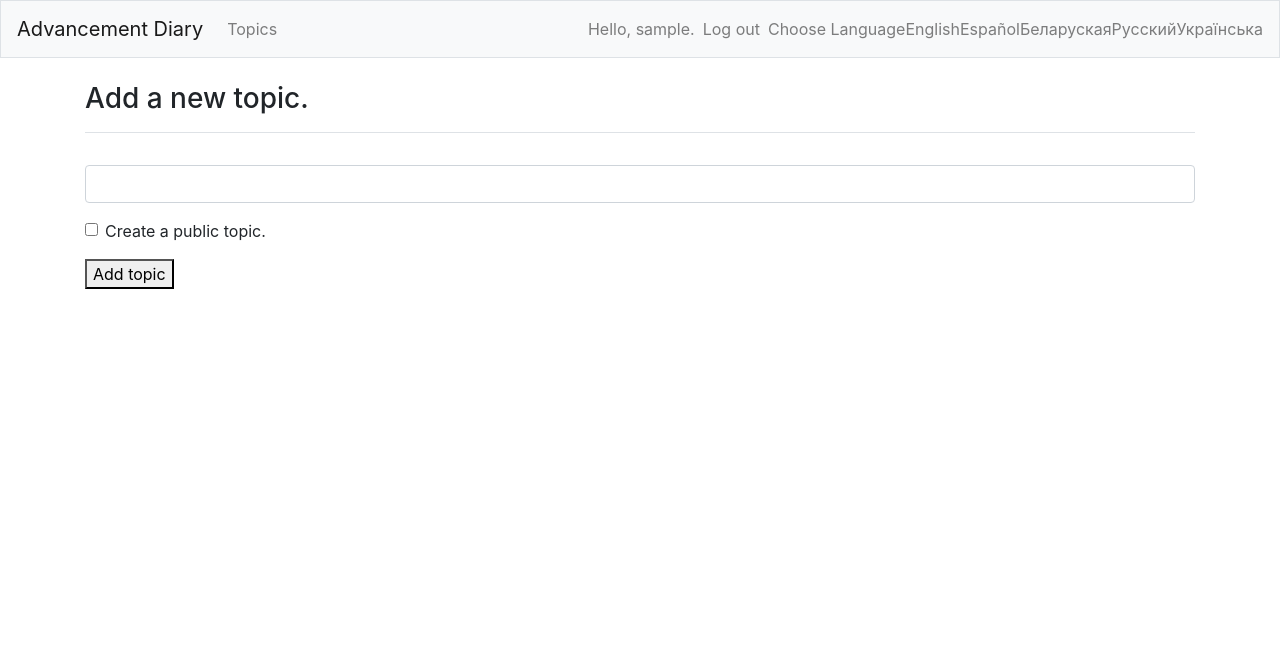
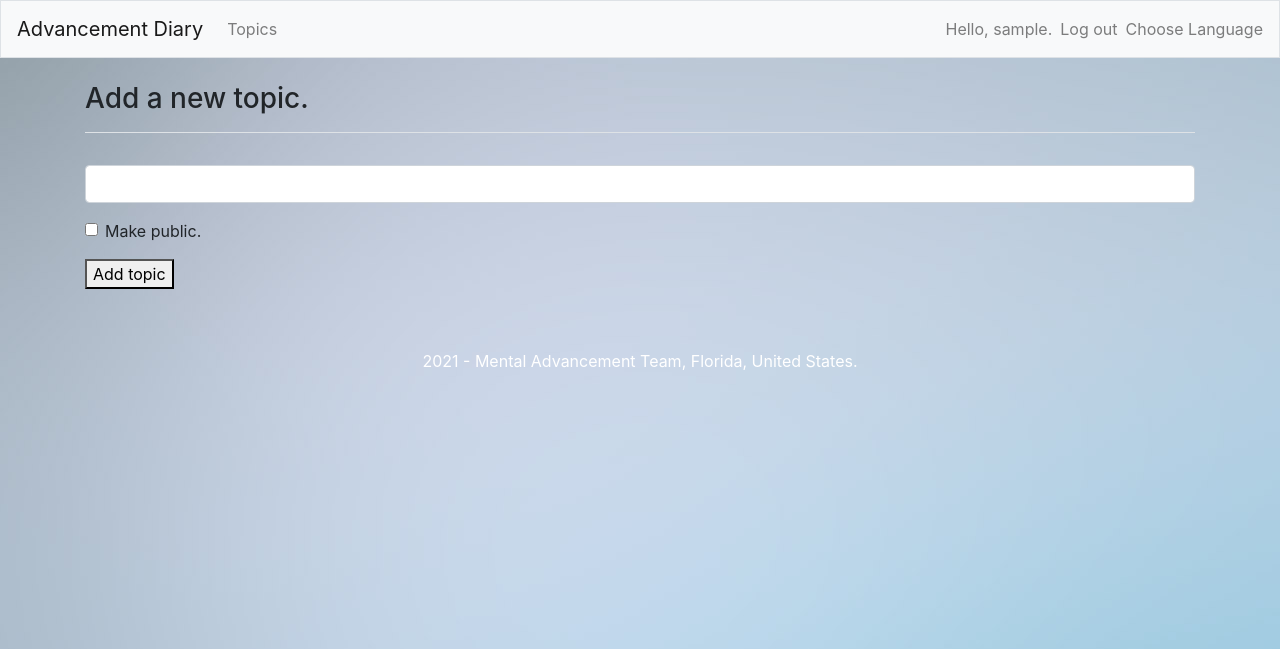
Before and after one commit to dyabk/advancement-diary, a Django app: page /new_topic/ in a window 1280 px wide. Shown: the top 649 px of the page. Run offline with Django 3.2, Linux system fonts and the light colour scheme; the visitor is signed in with stand-in values (Sample User, id 1); some libraries are stand-ins or nearby versions.

Commit message:
Too many changes.

```diff
--- a/learning_log/settings.py
+++ b/learning_log/settings.py
@@ -15,7 +15,6 @@ from pathlib import Path
 
 # Build paths inside the project like this: BASE_DIR / 'subdir'.
 BASE_DIR = Path(__file__).resolve().parent.parent
-
 
 # Quick-start development settings - unsuitable for production
 # See https://docs.djangoproject.com/en/3.2/howto/deployment/checklist/
@@ -89,7 +88,6 @@ DATABASES = {
     }
 }
 
-
 # Password validation
 # https://docs.djangoproject.com/en/3.2/ref/settings/#auth-password-validators
 
--- a/learning_logs/admin.py
+++ b/learning_logs/admin.py
@@ -1,7 +1,8 @@
 from django.contrib import admin
 
-from .models import Topic, Entry
+from .models import Topic, Entry, Comment
 
 # Register your models here.
 admin.site.register(Topic)
 admin.site.register(Entry)
+admin.site.register(Comment)
--- a/learning_logs/forms.py
+++ b/learning_logs/forms.py
@@ -6,7 +6,7 @@ class TopicForm(forms.ModelForm):
     class Meta:
         model = Topic
         fields = ['name', 'public']
-        labels = {'name': '', 'public': 'Create a public topic.'}
+        labels = {'name': '', 'public': 'Make public.'}
 
 class EntryForm(forms.ModelForm):
     class Meta:
--- a/learning_logs/models.py
+++ b/learning_logs/models.py
@@ -37,17 +37,17 @@ class Comment(models.Model):
     topic = models.ForeignKey(Topic, on_delete=models.CASCADE)
     text = models.TextField()
     date_added = models.DateTimeField(auto_now_add=True)
-    owner = models.ForeignKey(User, on_delete=models.CASCADE)
+    author = models.ForeignKey(User, on_delete=models.CASCADE)
 
     class Meta:
         verbose_name_plural = 'comments'
+        ordering = ['date_added']
 
     def __str__(self):
         """Return a string representation of the model."""
 
-        string_representation = f"{self.text[:50]}"
+        comment = f"{self.text[:50]}"
+        if(len(self.text) > 50):
+            comment += "..."
 
-        if(len(self.text) > 50):
-            string_representation += "..."
-
-        return f"{string_representation}"
+        return f'Comment "{comment}" by {self.author}'
--- a/learning_logs/templates/learning_logs/base.html
+++ b/learning_logs/templates/learning_logs/base.html
@@ -1,4 +1,5 @@
 {% load bootstrap4 %}
+{% load static %}
 
 <!doctype html>
 <html lang="en">
@@ -6,13 +7,51 @@
   <meta charset="utf-8">
   <meta name="viewport" content="width=device-width, initial-scale=1,
     shrink-to-fit=no">
+  <style>
+
+    .foot {
+      position: relative;
+      color: #fff;
+      margin-top: 40px;
+      padding: 20px 20px;
+      left: 0;
+      bottom: 0;
+      text-align: center;
+    }
+
+    #footer {
+      position: absolute;
+      bottom: 0;
+      width: 100%;
+    }
+
+    .dropdown {
+      position: relative;
+      display: inline-block;
+    }
+
+    .dropdown-content {
+      display: none;
+      position: absolute;
+      /*background-color: #f9f9f9;*/
+      /*min-width: 160px;
+      box-shadow: 0px 8px 16px 0px rgba(0,0,0,0.2);
+      padding: 12px 16px;
+      z-index: 1;*/
+    }
+
+    .dropdown:hover .dropdown-content {
+      display: block;
+    }
+
+  </style>
   <title>Advancement Diary</title>
 
   {% bootstrap_css %}
   {% bootstrap_javascript jquery='full' %}
 
 </head>
-<body>
+<body style="background-image: url('{% static "learning_logs/images/my_background.jpg" %}');">
 
   <nav class="navbar navbar-expand-md navbar-light bg-light mb-4 border">
 
@@ -31,7 +70,6 @@
             Topics</a></li>
       </ul>
       <ul class="navbar-nav ml-auto">
-        </li>
         {% if user.is_authenticated %}
           <li class="nav-item">
             <span class="navbar-text">Hello, {{ user.username }}.</span>
@@ -48,22 +86,16 @@
           </li>
         {% endif %}
         <li class="nav-item">
-          <span class="navbar-text">Choose Language</span>
-        </li>
-        <li class="nav-item">
-          <span class="navbar-text">English</span>
-        </li>
-        <li class="nav-item">
-          <span class="navbar-text">Español</span>
-        </li>
-        <li class="nav-item">
-          <span class="navbar-text">Беларуская</span>
-        </li>
-        <li class="nav-item">
-          <span class="navbar-text">Русский</span>
-        </li>
-        <li class="nav-item">
-          <span class="navbar-text">Українська</span>
+          <div class="navbar-text" class="dropdown">
+            <span>Choose Language</span>
+            <div class="dropdown-content">
+              <a class="nav-link" href="#">English</a>
+              <a class="nav-link" href="#">Español</a>
+              <a class="nav-link" href="#">Беларуская</a>
+              <a class="nav-link" href="#">Русский</a>
+              <a class="nav-link" href="#">Українська</a>
+            </div>
+          </div>
         </li>
       </ul>
     </div>
@@ -78,6 +110,15 @@
     </div>
   </main>
 
+  <!-- Footer -->
+  <div class="foot">
+    <div class="container">
+      <footer>
+        <p>2021 - Mental Advancement Team, Florida, United States.</p>
+      </footer>
+    </div>
+  </div>
+
 </body>
 
 </html>
--- a/learning_logs/templates/learning_logs/edit_topic.html
+++ b/learning_logs/templates/learning_logs/edit_topic.html
@@ -8,7 +8,7 @@
 
 {% block content %}
 
-  <form action="{% url 'learning_logs:edit_entry' entry.id %}" method="post">
+  <form action="{% url 'learning_logs:edit_topic' topic.id %}" method="post">
   	{% csrf_token %}
   	{% bootstrap_form form %}
     {% buttons %}
--- a/learning_logs/templates/learning_logs/topics.html
+++ b/learning_logs/templates/learning_logs/topics.html
@@ -16,5 +16,8 @@
   	{% endfor %}
   </ul>
 
-  <h3><a href="{% url 'learning_logs:new_topic' %}">Add a new topic</a></h3>
+  {% if user.is_authenticated %}
+  	<h3><a href="{% url 'learning_logs:new_topic' %}">Add a new topic</a></h3>
+  {% endif %}
+
 {% endblock content %}
--- a/learning_logs/urls.py
+++ b/learning_logs/urls.py
@@ -15,8 +15,10 @@ urlpatterns = [
     path('topics/<int:topic_id>', views.topic, name='topic'),
     # Page for adding a new topic.
     path('new_topic/', views.new_topic, name='new_topic'),
+    # Page for editing a topic.
+    path('edit_topic/<int:topic_id>', views.edit_topic, name='edit_topic'),
     # Page for adding a new entry.
-    path('new_entry/<int:topic_id>/', views.new_entry, name='new_entry'),
+    path('new_entry/<int:topic_id>', views.new_entry, name='new_entry'),
     # Page for editing an entry.
     path('edit_entry/<int:entry_id>', views.edit_entry, name='edit_entry'),
 ]
--- a/learning_logs/views.py
+++ b/learning_logs/views.py
@@ -1,6 +1,8 @@
+import os
 from django.shortcuts import render, redirect, get_object_or_404
 from django.contrib.auth.decorators import login_required
 from django.http import Http404
+from django.db.models import Q
 
 from .models import Topic, Entry
 from .forms import TopicForm, EntryForm, CommentForm
@@ -10,24 +12,46 @@ def index(request):
     """The home page for Learning Log."""
     return render(request, 'learning_logs/index.html')
 
-@login_required
 def topics(request):
     """Show all topics."""
     # Restricted access.
-    topics = Topic.objects.filter(owner=request.user).order_by('date_added')
+    if request.user.is_authenticated:
+        topics = Topic.objects.filter(Q(owner=request.user) | Q (public=True)).order_by('date_added')
+    else:
+        topics = Topic.objects.filter(public=True).order_by('date_added')
     context = {'topics': topics}
     return render(request, 'learning_logs/topics.html', context)
 
-@login_required
 def topic(request, topic_id):
-    """Show a single topic and all its entries."""
+    """Show a single topic, all of its entries and comments."""
     topic = get_object_or_404(Topic, id=topic_id)
     # Make sure the topic belongs to the current user.
-    check_topic(request, topic)
+    check_topic_availability(request, topic)
 
     entries = topic.entry_set.order_by('-date_added')
     comments = topic.comment_set.order_by('-date_added')
-    context = {'topic': topic, 'entries': entries, 'comments': comments}
+    new_comment = None
+
+    if request.method != 'POST':
+        # No data submitted; create a blank form.
+        form = CommentForm()
+    else:
+        # POST data submitted; process data.
+        form = CommentForm(data=request.POST)
+        if form.is_valid():
+            new_comment = form.save(commit=False)
+            new_comment.topic = topic
+            new_comment.author = request.user
+            new_comment.save()
+            return redirect('learning_logs:topic', topic_id=topic.id)
+
+    # Display a blank or invalid form.
+    context = {'topic': topic,
+               'entries': entries,
+               'comments': comments,
+               'new_comment': new_comment,
+               'form': form}
+
     return render(request, 'learning_logs/topic.html', context)
 
 @login_required
@@ -50,11 +74,11 @@ def new_topic(request):
     return render(request, 'learning_logs/new_topic.html', context)
 
 @login_required
-def edit_topic(request):
-    """Edit an existing entry."""
+def edit_topic(request, topic_id):
+    """Edit an existing topic."""
     topic = get_object_or_404(Topic, id=topic_id)
     # Make sure the topic belongs to the current user.
-    check_topic(request, topic)
+    check_topic_ownership(request, topic)
 
     if request.method != 'POST':
         # Initial request; pre-fill with the current entry.
@@ -69,13 +93,12 @@ def edit_topic(request):
     context = {'topic': topic, 'form': form}
     return render(request, 'learning_logs/edit_topic.html', context)
 
-
 @login_required
 def new_entry(request, topic_id):
     """Add a new entry for a particular topic."""
     topic = get_object_or_404(Topic, id=topic_id)
     # Make sure the topic belongs to the current user.
-    check_topic(request, topic)
+    check_topic_ownership(request, topic)
 
     if request.method != 'POST':
         # No data submitted; create a blank form.
@@ -99,7 +122,7 @@ def edit_entry(request, entry_id):
     entry = get_object_or_404(Entry, id=entry_id)
     topic = entry.topic
     # Make sure the topic belongs to the current user.
-    check_topic(request, topic)
+    check_topic_ownership(request, topic)
 
     if request.method != 'POST':
         # Initial request; pre-fill with the current entry.
@@ -114,10 +137,18 @@ def edit_entry(request, entry_id):
     context = {'entry': entry, 'topic': topic, 'form': form}
     return render(request, 'learning_logs/edit_entry.html', context)
 
-def check_topic(request, topic):
+def check_topic_availability(request, topic):
     """
-        Make sure the topic is public or
-        the user viewing the topic is it's owner.
+        Make sure the user currently logged in
+        has the right to view the topic.
     """
-    if topic.public == False and topic.owner != request.user:
+    if topic.owner != request.user and not topic.public:
         raise Http404
+
+def check_topic_ownership(request, topic):
+    """
+        Make sure the user currently logged in
+        matches the owner of the topic.
+    """
+    if topic.owner != request.user:
+        raise Http404
```
Also changed, not shown: learning_logs/templates/learning_logs/topic.html (+34 -8 lines), learning_logs/migrations/0007_auto_20210829_1617.py (added), learning_logs/static/learning_logs/images/my_background.jpg (added).
